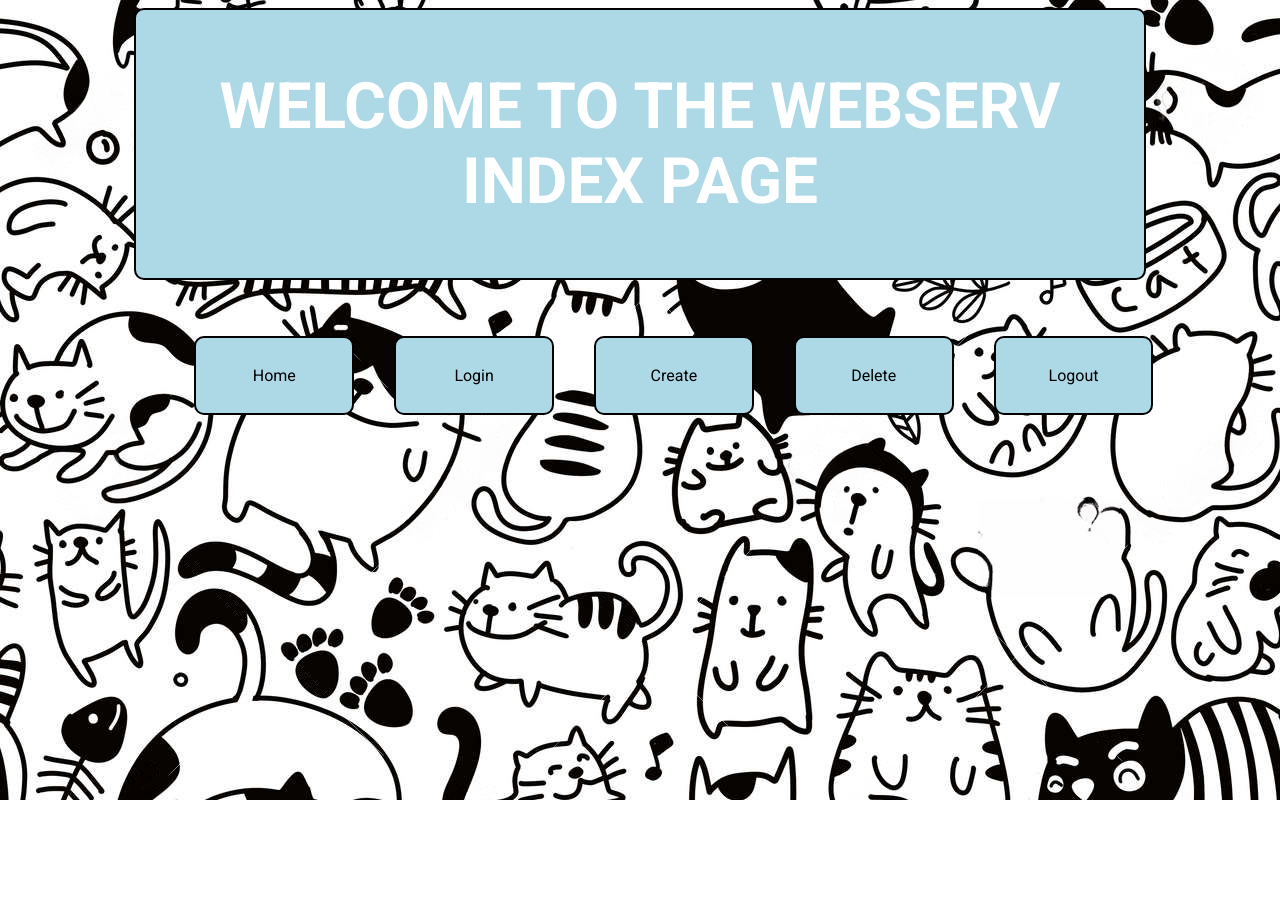
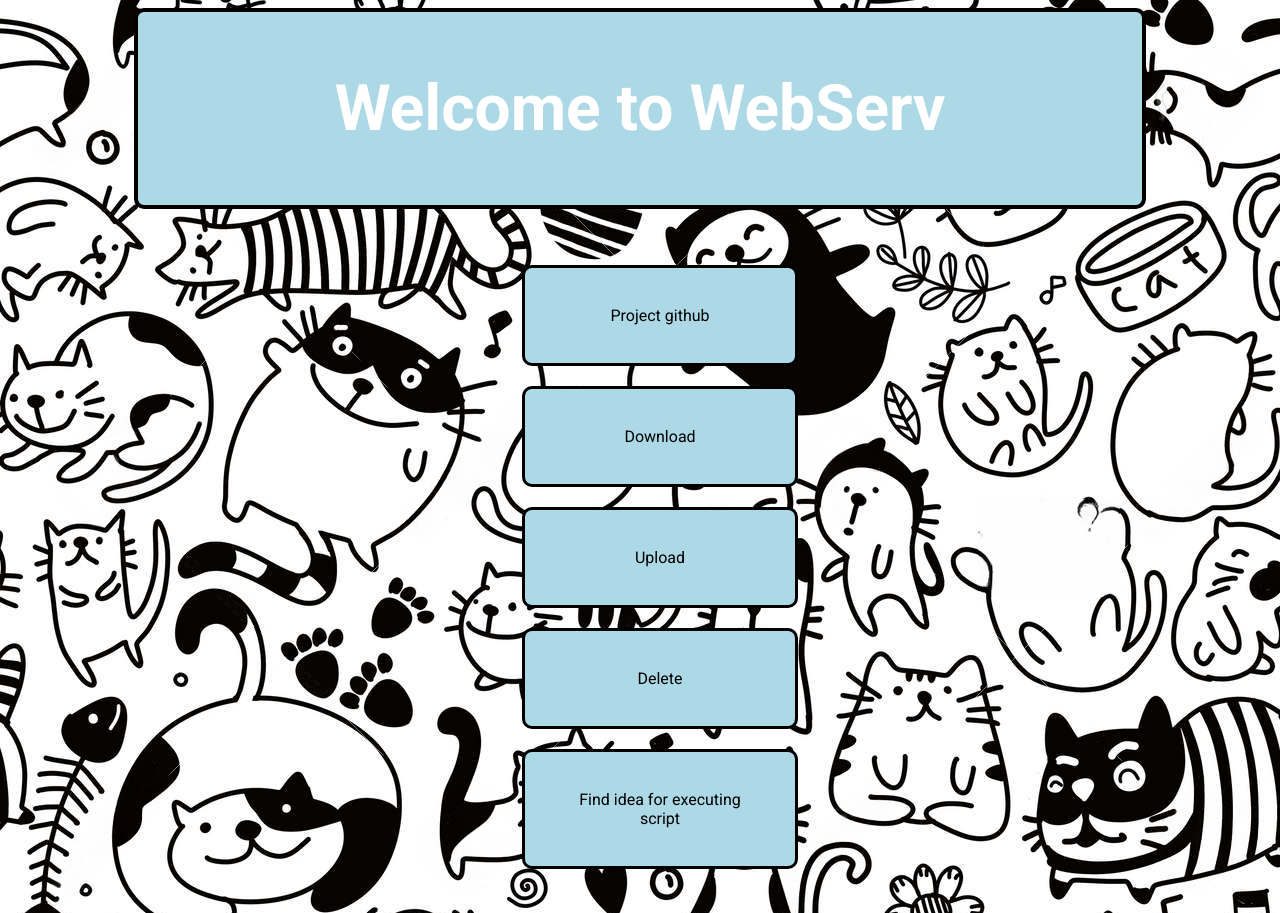
Before and after one commit to Luma-3/WebServ, a PHP site: page / in a window 1280 px wide. Before the commit the page ends 800 px from the top, so only its background shows below. Run offline with PHP 8.4, Linux system fonts and the light colour scheme.

Commit message:
Redesign index page and navbar

```diff
--- a/index.html
+++ b/index.html
@@ -12,19 +12,20 @@
 <body>
 	<div class="container">
 		<div class="title">
-			<h1>WELCOME TO THE  WEBSERV INDEX PAGE</h1>
+			<h1>Welcome to WebServ</h1>
 		</div>
+	</div>
 		<div class="navbar">
 			<ul>
-				<li><a href="http://localhost:8080/webserv_page/index.html">Home</a></li>
-				<li><a href="http://localhost:8080/webserv_page/login.html">Login</a></li>
-				<li><a href="http://localhost:8080/webserv_page/create.html">Create</a></li>
+				<li><a href="https://github.com/Luma-3/WebServ">Project github</a></li>
+				<li><a href="http://localhost:8080/webserv_page/login.html">Download</a></li>
+				<li><a href="http://localhost:8080/webserv_page/create.html">Upload</a></li>
 				<li><a href="http://localhost:8080/webserv_page/delete.html">Delete</a></li>
-				<li><a href="http://localhost:8080/webserv_page/logout.html">Logout</a></li>
+				<li><a href="http://localhost:8080/webserv_page/logout.html">Find idea for executing script</a></li>
 			</ul>
 		</div>
 		<!-- <p>Here you can find all the files and directories that are available on the server
 			and you can navigate through them by clicking on the links below.</p> -->
-	</div>
+	<!-- </div> -->
 </body>
 </html>
--- a/style.css
+++ b/style.css
@@ -10,7 +10,7 @@
 body {
 	font-family: 'Roboto', sans-serif;
 	background-image: url('images/background.jpg');
-	background-repeat: no-repeat;
+	background-repeat: repeat;
 	position: relative;
 }
 
@@ -24,7 +24,7 @@ body {
 	color: white;
 	font-size: 2rem;
 	text-align: center;
-	border: 2px solid black;
+	border: 4px solid black;
 	padding: 1rem;
 	border-radius: 10px;
 	background-color: lightblue;
@@ -37,27 +37,30 @@ p {
 }
 
 .navbar {
-	height: 50px;
 	padding: 0;
-	margin: 0;
-	position: absolute;
+	margin: 0 auto 0 auto;
+	position: relative;
+	display: flex;
+	justify-content: center;
+	align-items: center;
+	flex-wrap: wrap;
 }
 
 .navbar li {
 	height: auto;
-	width: 135.8px;
-	float: left;
+	width: 230px;
 	text-align: center;
+	justify-content: center;
 	list-style: none;
-	padding: 10px;
+	padding: 20px;
 	margin: 20px;
-	border: 2px solid black;
+	border: 3px solid black;
 	background-color: lightblue;
 	border-radius: 10px;
 }
 
 .navbar a {
-	padding: 18px 0;
+	padding: 18px;
 	text-decoration: none;
 	color: black;
 	display: block;
```
